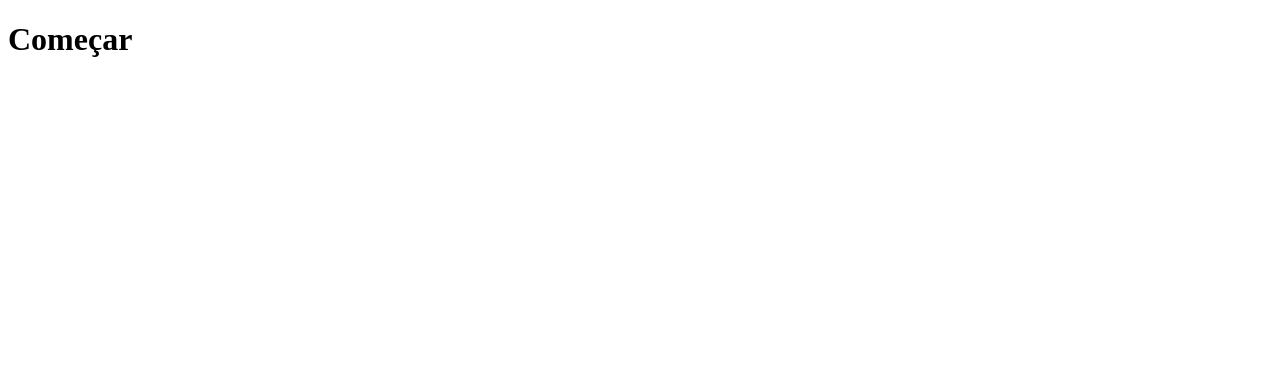
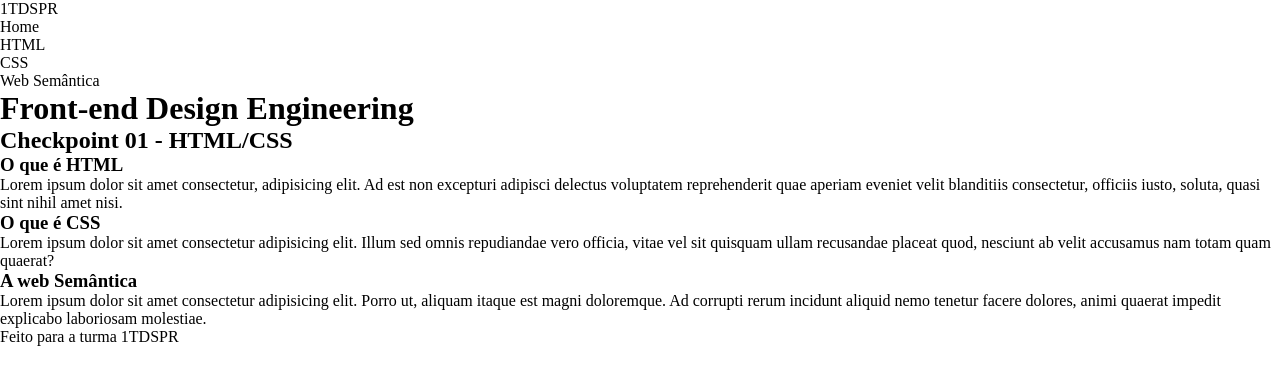
Before and after one commit to MaThPMJ/CP1_Front-End, a plain HTML site: page index.html in a window 1280 px wide. Drawn offline with Linux system fonts and the light colour scheme.

Commit message:
HTML concluido

```diff
--- a/css/style.css
+++ b/css/style.css
@@ -0,0 +1,5 @@
+* {
+  box-sizing: border-box;
+  margin: 0;
+  padding: 0;
+}
--- a/index.html
+++ b/index.html
@@ -3,11 +3,47 @@
 <head>
     <meta charset="UTF-8">
     <meta name="viewport" content="width=device-width, initial-scale=1.0">
-    <title>Prova</title>
+    <title>CP1</title>
+    <link rel="stylesheet" href="./css/style.css">
 </head>
 <body>
-    <div>
-        <h1>Começar</h1>
-    </div>
+    <header>
+        <div>
+            <ul>
+                <li>1TDSPR</li>
+                <li>Home</li>
+                <li>HTML</li>
+                <li>CSS</li>
+                <li>Web Semântica</li>
+            </ul>
+        </div>
+    </header>
+    <main>
+        <div>
+            <h1> Front-end Design Engineering</h1>
+        </div>
+        <div>
+            <h2>Checkpoint 01 - HTML/CSS</h2>
+        </div>
+        <section>
+            <div>
+                <h3>O que é HTML</h3>
+                <p>Lorem ipsum dolor sit amet consectetur, adipisicing elit. Ad est non excepturi adipisci delectus voluptatem reprehenderit quae aperiam eveniet velit blanditiis consectetur, officiis iusto, soluta, quasi sint nihil amet nisi.</p>
+            </div>
+            <div>
+                <h3>O que é CSS</h3>
+                <p>Lorem ipsum dolor sit amet consectetur adipisicing elit. Illum sed omnis repudiandae vero officia, vitae vel sit quisquam ullam recusandae placeat quod, nesciunt ab velit accusamus nam totam quam quaerat?</p>
+            </div>
+            <div>
+                <h3>A web Semântica</h3>
+                <p>Lorem ipsum dolor sit amet consectetur adipisicing elit. Porro ut, aliquam itaque est magni doloremque. Ad corrupti rerum incidunt aliquid nemo tenetur facere dolores, animi quaerat impedit explicabo laboriosam molestiae.</p>
+            </div>
+        </section>
+    </main>
+    <footer>
+        <div>
+            <p>Feito para a turma 1TDSPR</p>
+        </div>
+    </footer>
 </body>
 </html>
```
Also changed, not shown: link.txt (added).
